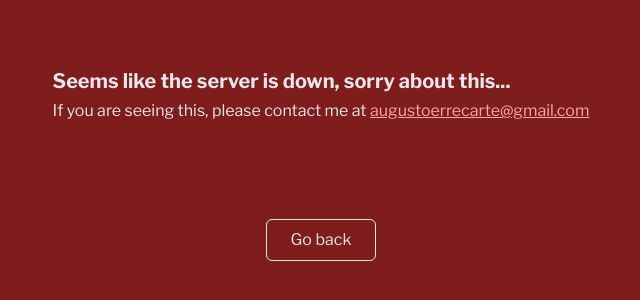
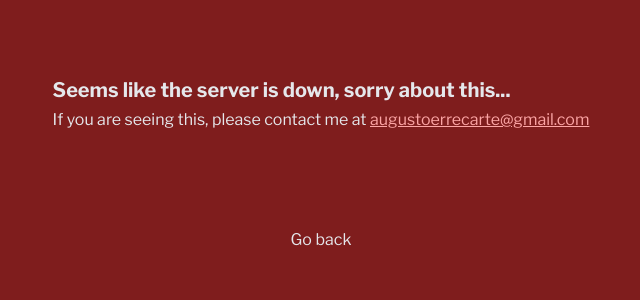
Before and after one commit to titong0/riffify, a Next.js app: page /server-down in a window 1280 px wide. Shown: the part 256-556 px from the top of the page, without its empty margins (319-959 px from the left). Built offline with nearby package versions, Linux system fonts and the light colour scheme; what tailwindcss-radix would draw is missing.

Commit message:
move components to common folder

```diff
--- a/components/Search.tsx
+++ b/components/Search.tsx
@@ -3,7 +3,7 @@ import Link from "next/link";
 import { Router, useRouter } from "next/router";
 import { BsSearch } from "react-icons/bs";
 import { randomWithMax } from "../utils";
-import CTA from "./CTA";
+import CTA from "./common/CTA";
 
 const Search = () => {
   return (
--- a/components/WinningScreen.tsx
+++ b/components/WinningScreen.tsx
@@ -1,7 +1,7 @@
 import * as AlertDialog from "@radix-ui/react-alert-dialog";
 import React, { useState } from "react";
 import { Game_Song } from "../shared/schemas";
-import CTA from "./CTA";
+import CTA from "./common/CTA";
 import SongSnippet from "./SongSnippet";
 import ArtistStats from "./UserStats";
 
@@ -30,7 +30,7 @@ const WinningScreen = ({ song, failAmount }: WinningScreenProps) => {
               className="absolute top-16 left-1/2 w-[95%] md:w-4/5 max-w-2xl min-h-72 bg-gray-900 rounded-md -translate-x-1/2
             p-2 animate-[fade-in_600ms] animate-[] z-50 flex flex-col items-center"
             >
-              <AlertDialog.Title className="text-2xl my-2 font-bold text-center">
+              <AlertDialog.Title className="my-2 text-2xl font-bold text-center">
                 {" "}
                 You won!
               </AlertDialog.Title>
--- a/pages/feature-not-done.tsx
+++ b/pages/feature-not-done.tsx
@@ -3,7 +3,7 @@ import Image from "next/image";
 import Link from "next/link";
 import React from "react";
 import { AiOutlineHeart } from "react-icons/ai";
-import CTA from "../components/CTA";
+import CTA from "../components/common/CTA";
 const NoFeature = () => {
   return (
     <>
--- a/pages/server-down.tsx
+++ b/pages/server-down.tsx
@@ -15,9 +15,7 @@ const serverDown = () => {
           </span>
         </p>
       </div>
-      <Link href="/">
-        <a className="px-6 py-2 border rounded-md">Go back</a>
-      </Link>
+      <Link href="/">Go back</Link>
     </div>
   );
 };
```
Also changed, not shown: components/common/BgImage.tsx (renamed from components/BgImage.tsx), components/common/CTA.tsx (renamed from components/CTA.tsx), components/common/Spinner.tsx (renamed from components/Spinner.tsx).
